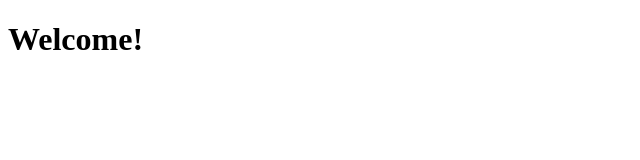
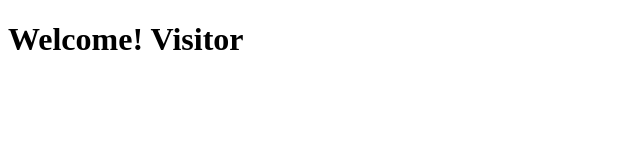
Before and after one commit to hg18git/hello-world, a plain HTML site: page index.html in a window 1280 px wide. Shown: the whole page, without its empty margins (0-640 px from the left). Drawn offline with Linux system fonts and the light colour scheme.

Commit message:
Update index.html

```diff
--- a/index.html
+++ b/index.html
@@ -4,6 +4,6 @@
 	<title>Under Cons</title>
 </head>
 <body>
- 	<h1>Welcome!</h1>
+ 	<h1>Welcome! Visitor</h1>
 </body>
 </html>
```
